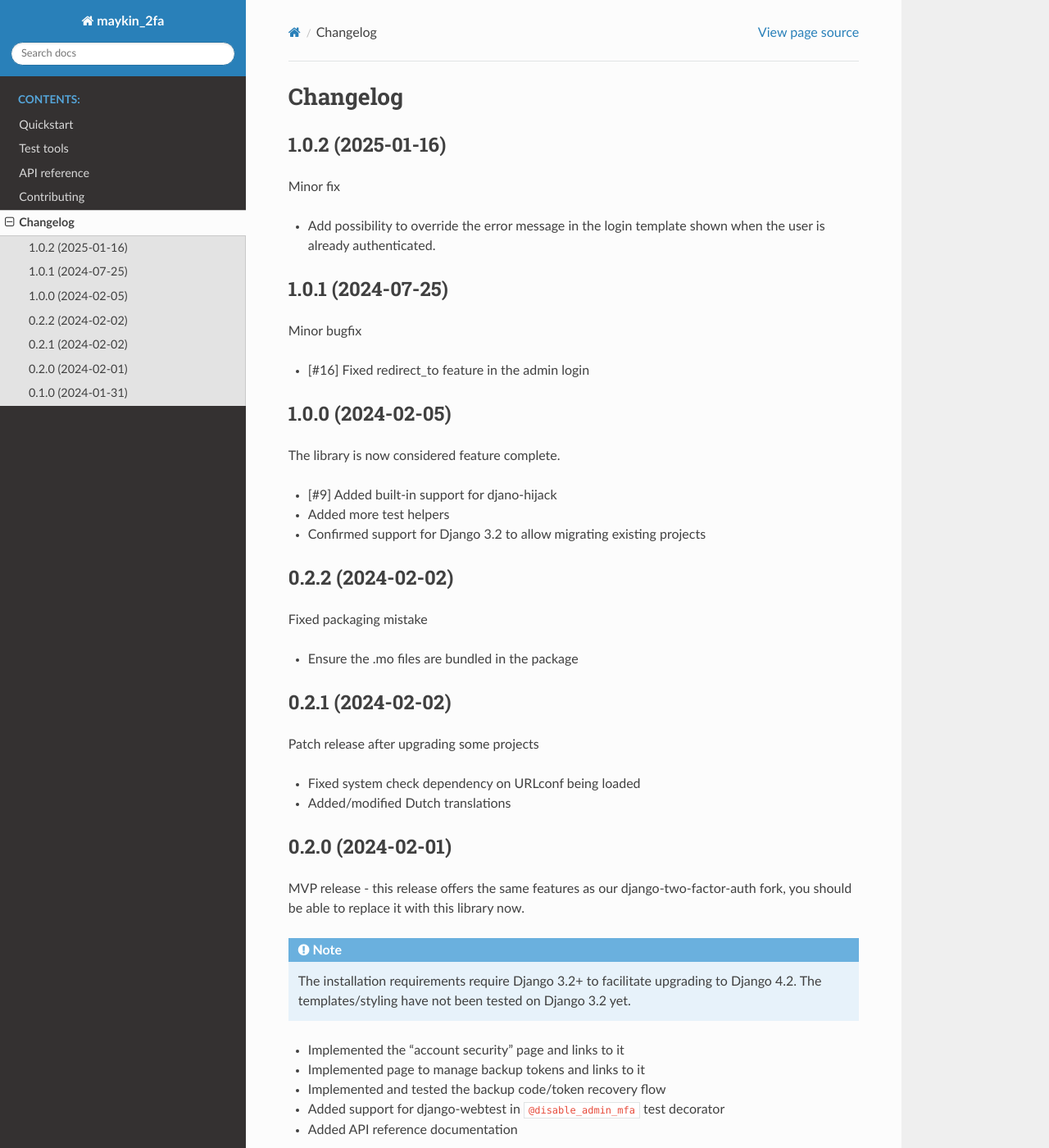
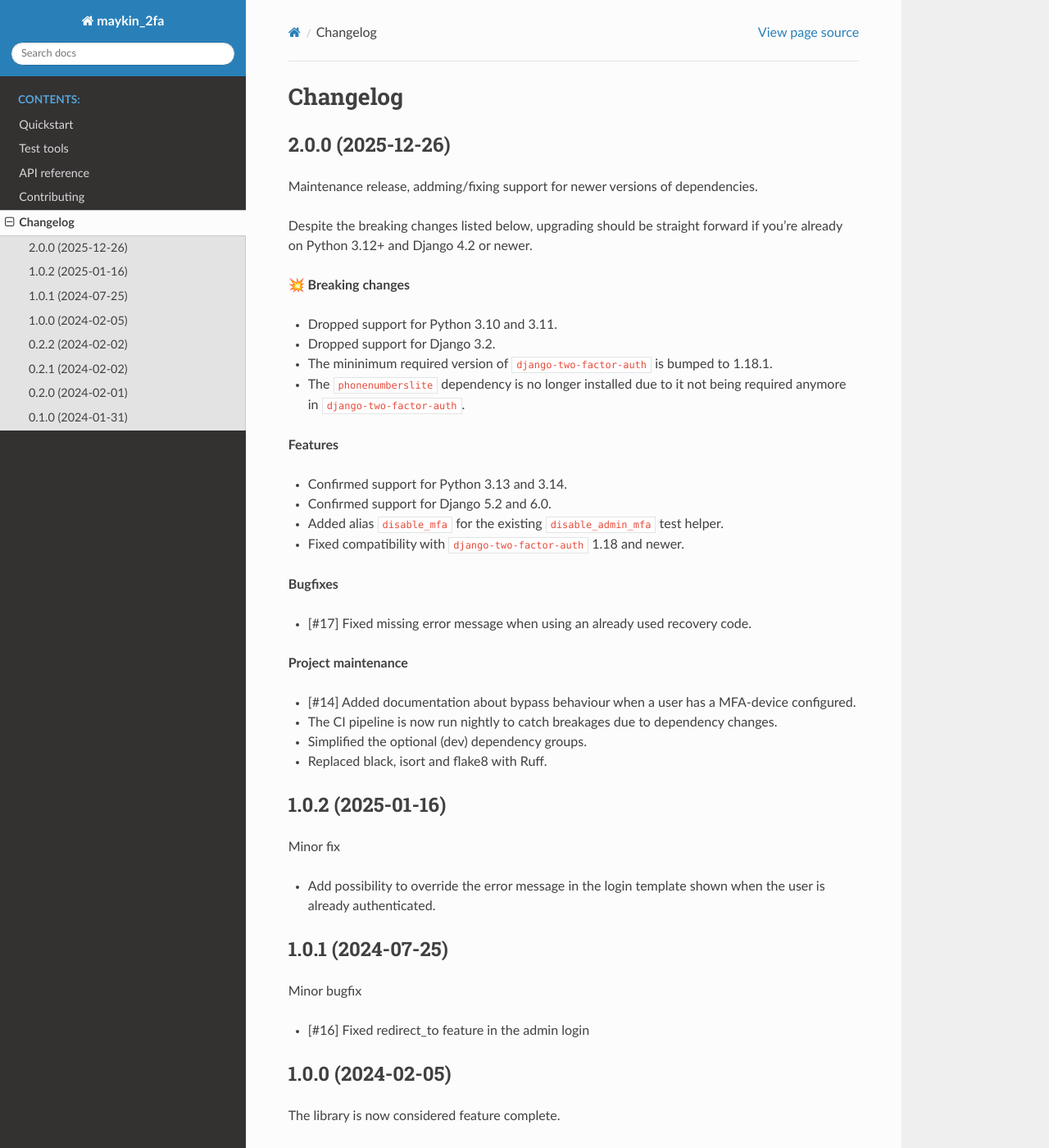
Before and after one commit to maykinmedia/maykin-2fa, a Sphinx documentation site: the page built from docs/changelog.rst, in a window 1280 px wide and 1400 px high. Shown: the whole window at 82% size. Built offline with Sphinx 7.4.7 and the Read the Docs theme 3.1.0, drawn with Linux system fonts in a browser that asks for light colours; some of the changed text lies outside the part shown.

Commit message:
:bookmark: Bump version to 2.0 and update changelog

```diff
--- a/CHANGELOG.rst
+++ b/CHANGELOG.rst
@@ -1,13 +1,49 @@
 =========
 Changelog
 =========
+
+2.0.0 (2025-12-26)
+==================
+
+Maintenance release, addming/fixing support for newer versions of dependencies.
+
+Despite the breaking changes listed below, upgrading should be straight forward if
+you're already on Python 3.12+ and Django 4.2 or newer.
+
+**💥 Breaking changes**
+
+* Dropped support for Python 3.10 and 3.11.
+* Dropped support for Django 3.2.
+* The mininimum required version of ``django-two-factor-auth`` is bumped to 1.18.1.
+* The ``phonenumberslite`` dependency is no longer installed due to it not being
+  required anymore in ``django-two-factor-auth``.
+
+**Features**
+
+* Confirmed support for Python 3.13 and 3.14.
+* Confirmed support for Django 5.2 and 6.0.
+* Added alias ``disable_mfa`` for the existing ``disable_admin_mfa`` test helper.
+* Fixed compatibility with ``django-two-factor-auth`` 1.18 and newer.
+
+**Bugfixes**
+
+* [#17] Fixed missing error message when using an already used recovery code.
+
+**Project maintenance**
+
+* [#14] Added documentation about bypass behaviour when a user has a MFA-device
+  configured.
+* The CI pipeline is now run nightly to catch breakages due to dependency changes.
+* Simplified the optional (dev) dependency groups.
+* Replaced black, isort and flake8 with Ruff.
 
 1.0.2 (2025-01-16)
 ==================
 
 Minor fix
 
-* Add possibility to override the error message in the login template shown when the user is already authenticated.
+* Add possibility to override the error message in the login template shown when the
+  user is already authenticated.
 
 1.0.1 (2024-07-25)
 ==================
@@ -21,7 +57,7 @@ Minor bugfix
 
 The library is now considered feature complete.
 
-* [#9] Added built-in support for djano-hijack
+* [#9] Added built-in support for django-hijack
 * Added more test helpers
 * Confirmed support for Django 3.2 to allow migrating existing projects
 
--- a/README.rst
+++ b/README.rst
@@ -1,7 +1,7 @@
 Maykin 2FA
 ==========
 
-:Version: 1.0.2
+:Version: 2.0.0
 :Source: https://github.com/maykinmedia/maykin-2fa
 :Keywords: django, two factor, multi factor auth, mfa
 
--- a/docs/conf.py
+++ b/docs/conf.py
@@ -26,7 +26,7 @@ copyright = "2024, Maykin Media"
 author = "Maykin Media"
 
 # The full version, including alpha/beta/rc tags
-release = "1.0.2"
+release = "2.0.0"
 
 
 # -- General configuration ---------------------------------------------------
--- a/pyproject.toml
+++ b/pyproject.toml
@@ -4,7 +4,7 @@ build-backend = "setuptools.build_meta"
 
 [project]
 name = "maykin-2fa"
-version = "1.0.2"
+version = "2.0.0"
 description = "An opinionated integration of django-two-factor-auth in the Django admin interface."
 authors = [
     {name = "Maykin Media", email = "support@maykinmedia.nl"}
@@ -69,7 +69,7 @@ markers = [
 ]
 
 [tool.bumpversion]
-current_version = "1.0.2"
+current_version = "2.0.0"
 files = [
     {filename = "pyproject.toml"},
     {filename = "README.rst"},
```
